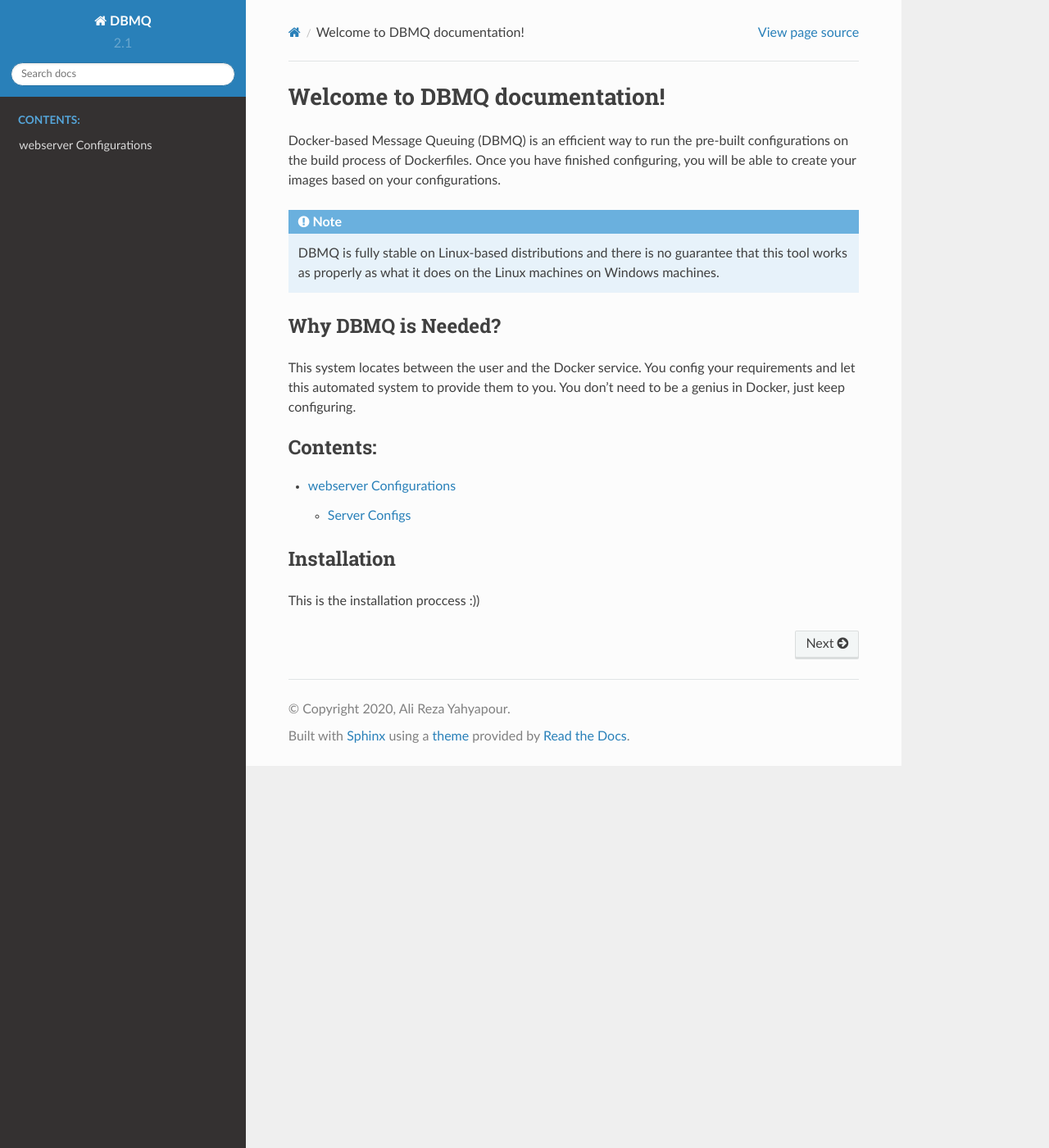
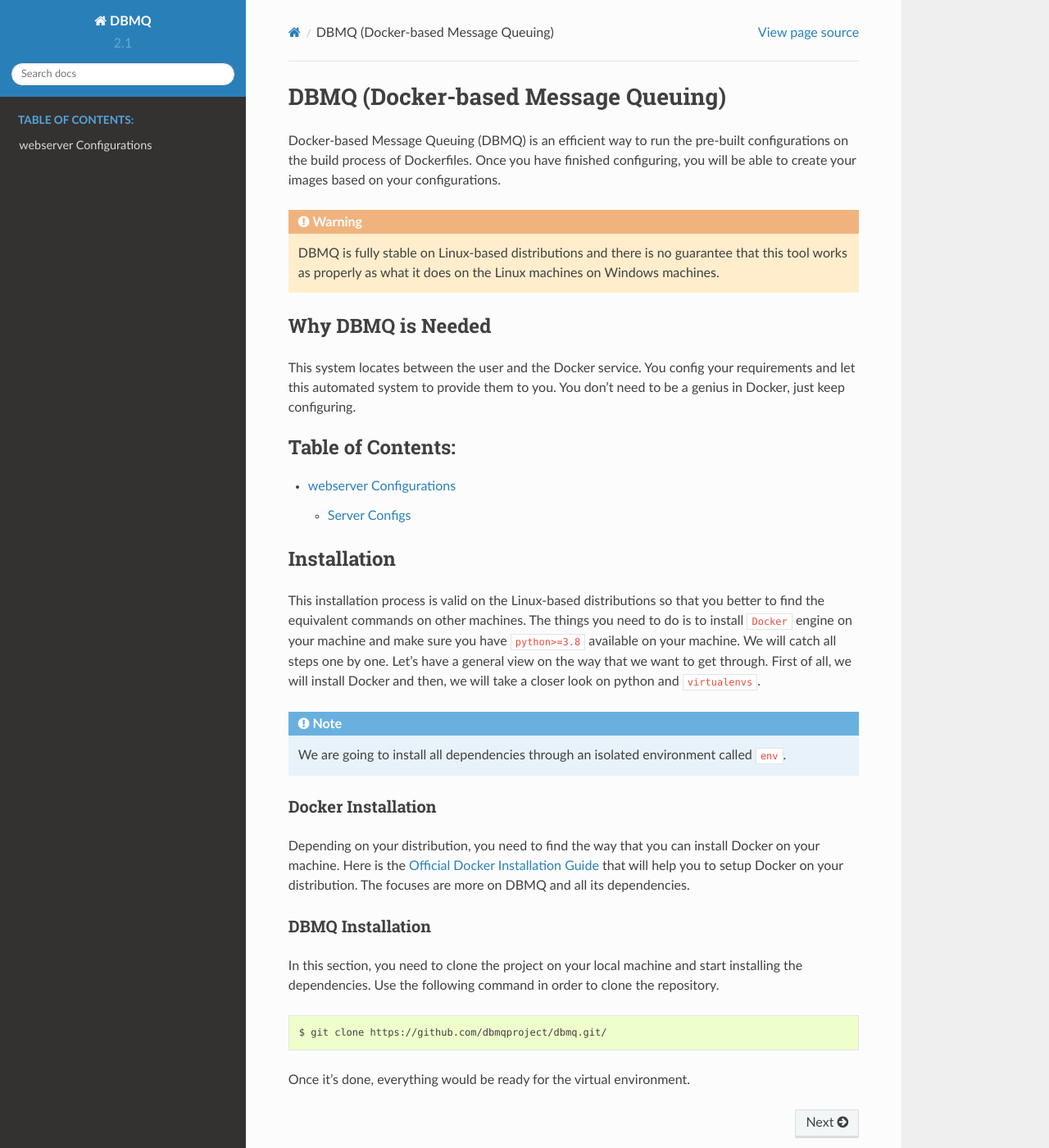
Before and after one commit to dbmqproject/dbmq, a Sphinx documentation site: the page built from docs/index.rst, in a window 1280 px wide and 1400 px high. Shown: the whole window at 82% size. Built offline with Sphinx 7.4.7 and the Read the Docs theme 2.0.0, drawn with Linux system fonts in a browser that asks for light colours.

Commit message:
installation section updated

```diff
--- a/docs/index.rst
+++ b/docs/index.rst
@@ -1,27 +1,51 @@
-Welcome to DBMQ documentation!
-================================
+DBMQ (Docker-based Message Queuing)
+===================================
 
 Docker-based Message Queuing (DBMQ) is an efficient way to run the pre-built configurations on the build process of Dockerfiles.
 Once you have finished configuring, you will be able to create your images based on your configurations.
 
-.. note::
-
+.. warning::
    DBMQ is fully stable on Linux-based distributions and there is no guarantee that this tool works as properly
    as what it does on the Linux machines on Windows machines.
 
-Why DBMQ is Needed?
--------------------
+Why DBMQ is Needed
+------------------
 
 This system locates between the user and the Docker service. You config your requirements and let this automated system to provide them to you.
 You don't need to be a genius in Docker, just keep configuring.
 
 .. toctree::
    :maxdepth: 2
-   :caption: Contents:
+   :caption: Table of Contents:
 
    topics/webserver_configurations.rst
 
 Installation
 ------------
 
-This is the installation proccess :))
+This installation process is valid on the Linux-based distributions so that you better to find the equivalent commands on other machines.
+The things you need to do is to install ``Docker`` engine on your machine and make sure you have ``python>=3.8`` available on your machine.
+We will catch all steps one by one. Let's have a general view on the way that we want to get through. First of all, we will install Docker and then,
+we will take a closer look on python and ``virtualenvs``.
+
+.. note::
+   We are going to install all dependencies through an isolated environment called ``env``.
+
+Docker Installation
+~~~~~~~~~~~~~~~~~~~
+
+Depending on your distribution, you need to find the way that you can install Docker on your machine. Here is the `Official Docker Installation Guide
+<https://docs.docker.com/engine/install/ubuntu/>`_ that will help you to setup Docker on your distribution. The focuses are more on DBMQ and all its
+dependencies.
+
+DBMQ Installation
+~~~~~~~~~~~~~~~~~
+
+In this section, you need to clone the project on your local machine and start installing the dependencies. Use the following command in order to
+clone the repository.
+
+.. code-block:: shell
+
+  $ git clone https://github.com/dbmqproject/dbmq.git/
+
+Once it's done, everything would be ready for the virtual environment.
```
